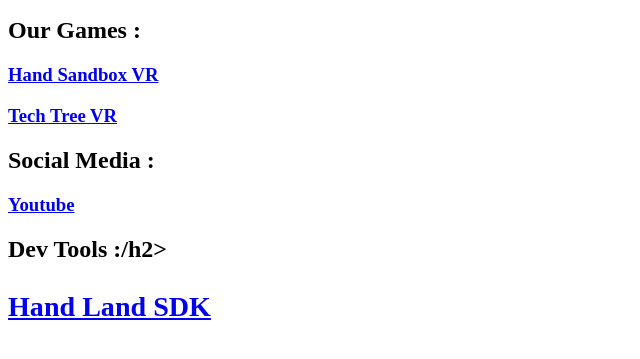
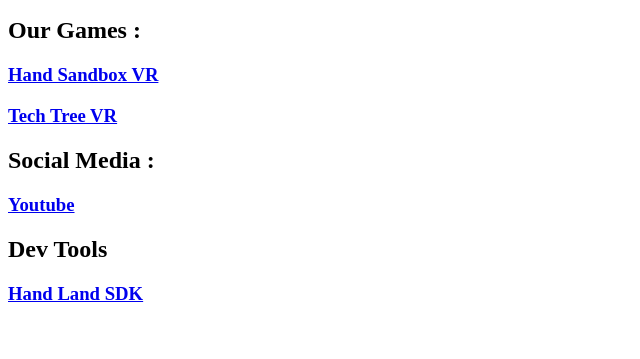
Before and after one commit to ronycodes4/RonyCodesWebsite, a plain HTML site: page index.html in a window 1280 px wide. Shown: the part 91-450 px from the top of the page, without its empty margins (0-640 px from the left). Drawn offline with Linux system fonts and the light colour scheme.

Commit message:
Update index.html

```diff
--- a/index.html
+++ b/index.html
@@ -7,7 +7,7 @@
 <a href="https://www.meta.com/en-gb/experiences/tech-tree/26033323849624910/?srsltid=AfmBOoo-RNZd02Oa2wlmMw3V5RZdFCAXs4CqfTAQK3psW-ZGSzClhUxY"><h3>Tech Tree VR</h3></a>
 <h2>Social Media :</h2>
 <a href="https://www.youtube.com/@handsandbox"><h3>Youtube</h3></a>
-<h2>Dev Tools :/h2>
+<h2>Dev Tools </h2>
 <a href="https://github.com/ronycodes4/handlandsdk"><h3>Hand Land SDK</h3></a>
 </body>
 </html>
```
